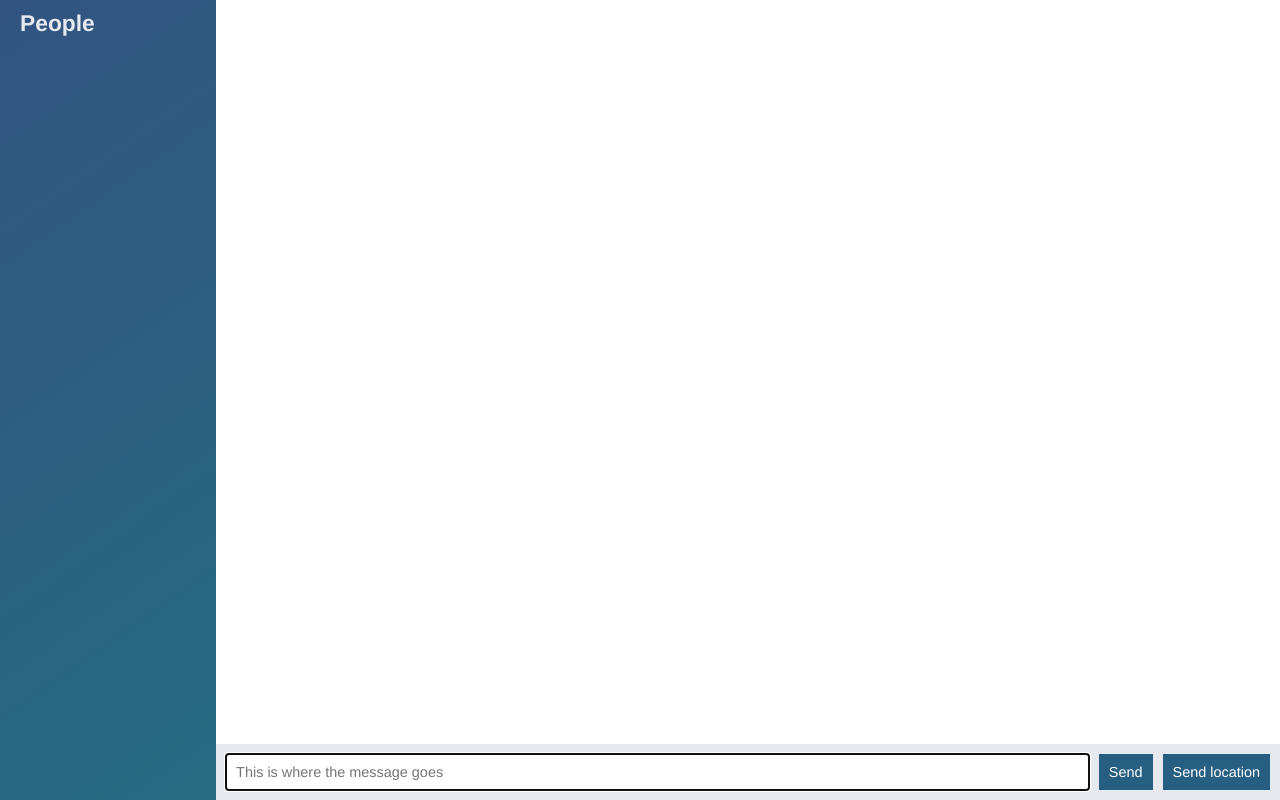
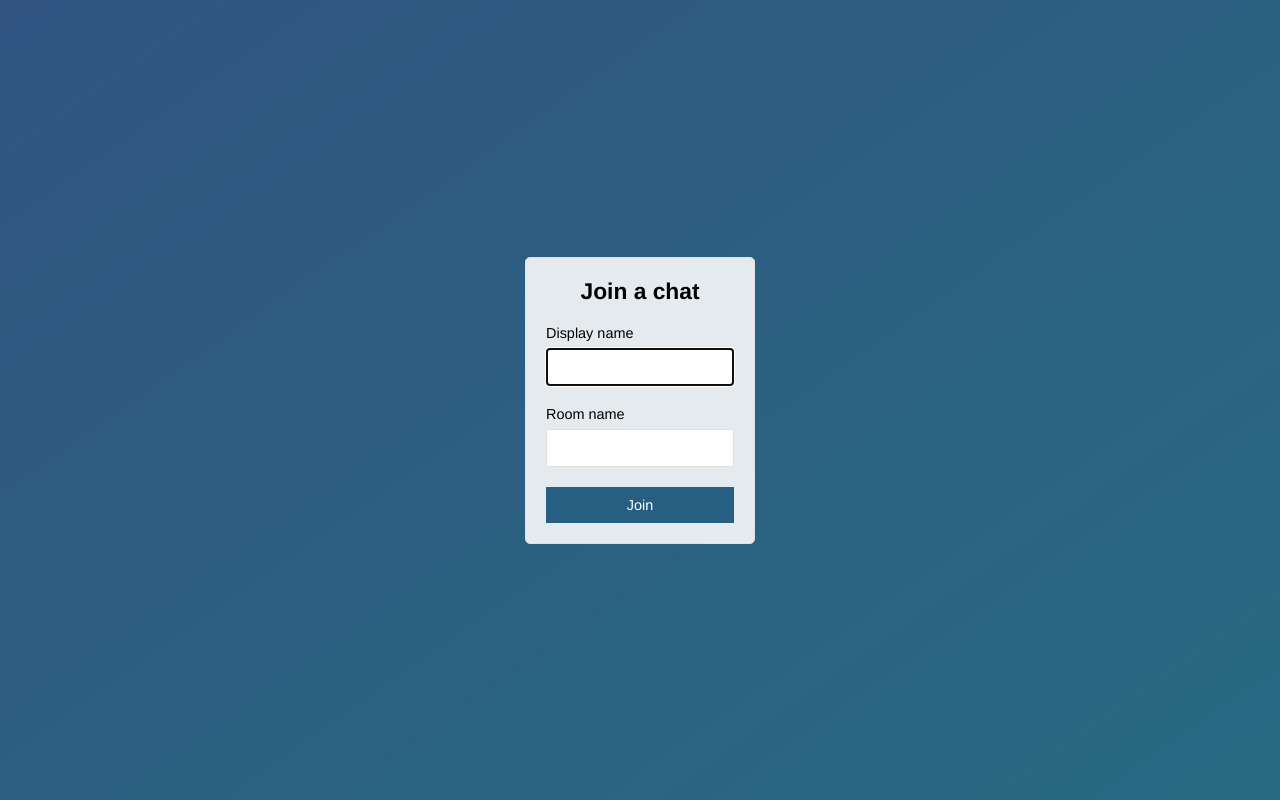
Before and after one commit to indranilatcal/node-course-2-chat-app, a website: page public/index.html in a window 1280 px wide. Drawn offline with nearby package versions, Linux system fonts and the light colour scheme; no server answers.

Commit message:
Add join page that submits to chat.html

```diff
--- a/public/index.html
+++ b/public/index.html
@@ -2,54 +2,28 @@
 <html>
     <head>
         <meta charset="utf-8">
+        <meta name="viewport" content="width=device-width, initial-scale=1, user-scalable=no">
         <link rel="stylesheet" href="/css/styles.css">
+        <title>Join | ChatApp</title>
     </head>
-    <body class="chat">
-        <div class="chat__sidebar">
-            <h3>People</h3>
-            <div id="users"></div>
+    <body class="centered-form">
+        <div class="centered-form__form">
+            <form action="/chat.html">
+                <div class="form-field">
+                    <h3>Join a chat</h3>
+                </div>
+                <div class="form-field">
+                    <label>Display name</label>
+                    <input type="text" name="name" autofocus>
+                </div>
+                <div class="form-field">
+                    <label>Room name</label>
+                    <input type="text" name="room">
+                </div>
+                <div class="form-field">
+                    <button>Join</button>
+                </div>
+            </form>
         </div>
-        <div class="chat__main">
-                <ol class="chat__messages" id="messages"></ol>
-                <div class="chat__footer">
-                        <form id="message-form">
-                            <input name="message" type="text" placeholder="This is where the message goes" autofocus autocomplete="off"/>
-                            <button>Send</button>
-                        </form>
-                        <button id="send-location">Send location</button>
-                </div>
-        </div>
-
-        <script id="message-template" type="text/template">
-            <li class="message">
-                <div class="message__title">
-                    <h4>{{from}}</h4>
-                    <span>{{createdAt}}</span>
-                </div>
-                <div class="message__body">
-                    <p>{{text}}</p>
-                </div>
-            </li>
-        </script>
-
-        <script id="location-message-template" type="text/template">
-            <li class="message">
-                <div class="message__title">
-                    <h4>{{from}}</h4>
-                    <span>{{createdAt}}</span>
-                </div>
-                <div class="message__body">
-                    <p>
-                        <a href="{{url}}" target="_blank">My current location</a>
-                    </p>
-                </div>
-            </li>
-        </script>
-
-        <script src="/socket.io/socket.io.js"></script>
-        <script src="/js/libs/jquery-3.3.1.min.js"></script>
-        <script src="/js/libs/moment.js"></script>
-        <script src="/js/libs/mustache.js"></script>
-        <script src="/js/index.js">  </script>
     </body>
 </html>
```
Also changed, not shown: public/chat.html (added, +57 -0 lines), public/js/chat.js (renamed from public/js/index.js).
